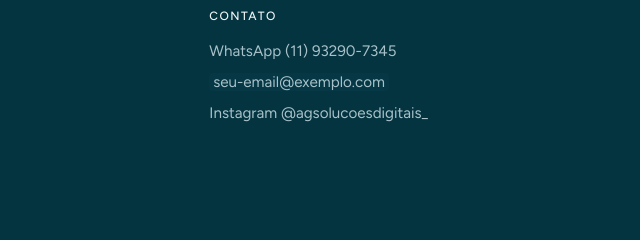
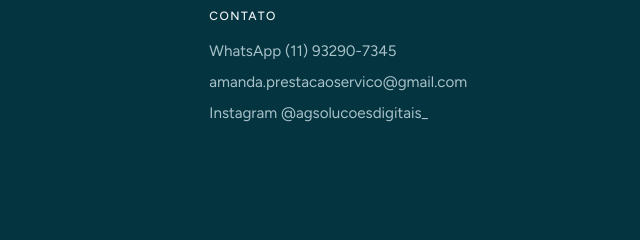
Before and after one commit to amandaprestacaoservico-ops/siteagsolucoesdigitais, a plain HTML site: page index.html in a window 1280 px wide. Shown: the part 6191-6431 px from the top of the page, 640-1280 px from the left. Drawn offline with nearby package versions, Linux system fonts and the light colour scheme.

Commit message:
Adiciona e-mail de contato
Co-Authored-By: Claude Opus 5.5 <noreply@anthropic.com>
Claude-Session: https://claude.ai/code/session_015Undn97MUTGVpiwPusvJbY

```diff
--- a/index.html
+++ b/index.html
@@ -683,7 +683,7 @@ footer.site { border-top: 1px solid var(--line); padding-block: 3rem 2rem; color
     <div><h4>Navegue</h4><ul><li><a href="#sobre">Sobre mim</a></li><li><a href="#resultados">Resultados</a></li><li><a href="#servicos">Serviços</a></li><li><a href="#clientes">Clientes</a></li><li><a href="#duvidas">Dúvidas</a></li></ul></div>
     <div><h4>Contato</h4><ul>
       <li>WhatsApp <a id="foot-whats" href="https://wa.me/5511932907345" target="_blank" rel="noopener">(11) 93290-7345</a></li>
-      <li><span class="ph">seu-email@exemplo.com</span></li>
+      <li><a href="mailto:amanda.prestacaoservico@gmail.com">amanda.prestacaoservico@gmail.com</a></li>
       <li>Instagram <a href="https://www.instagram.com/agsolucoesdigitais_/" target="_blank" rel="noopener">@agsolucoesdigitais_</a></li>
     </ul></div>
   </div>
```
